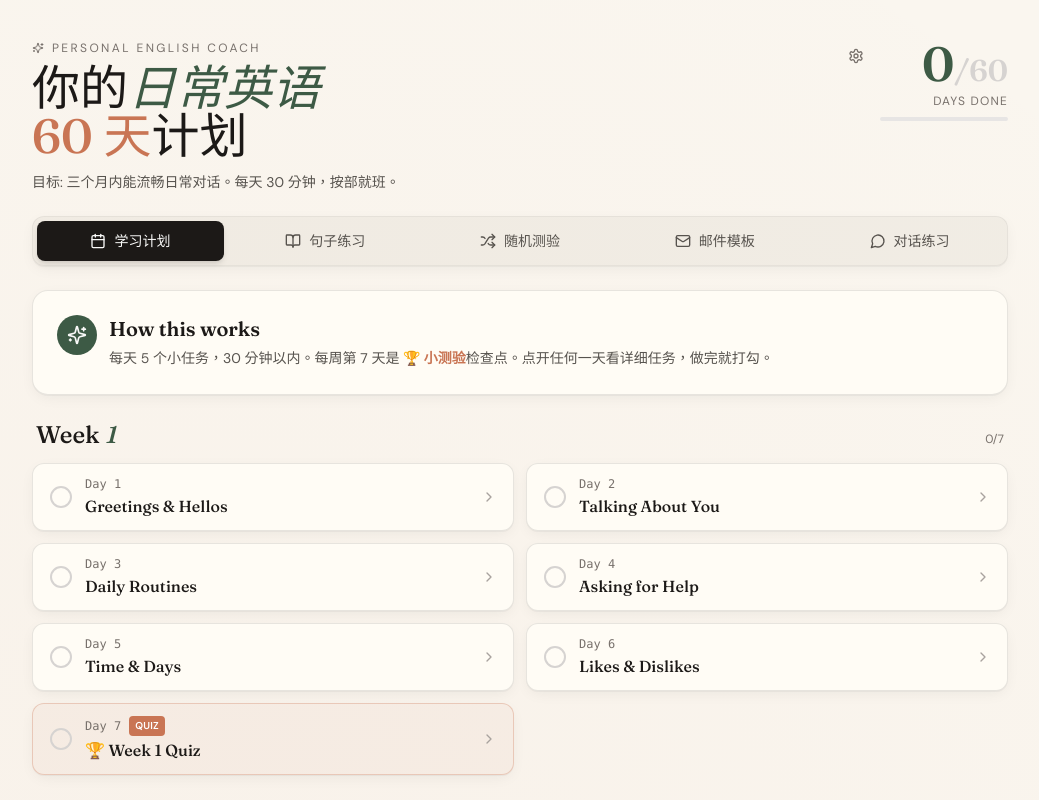
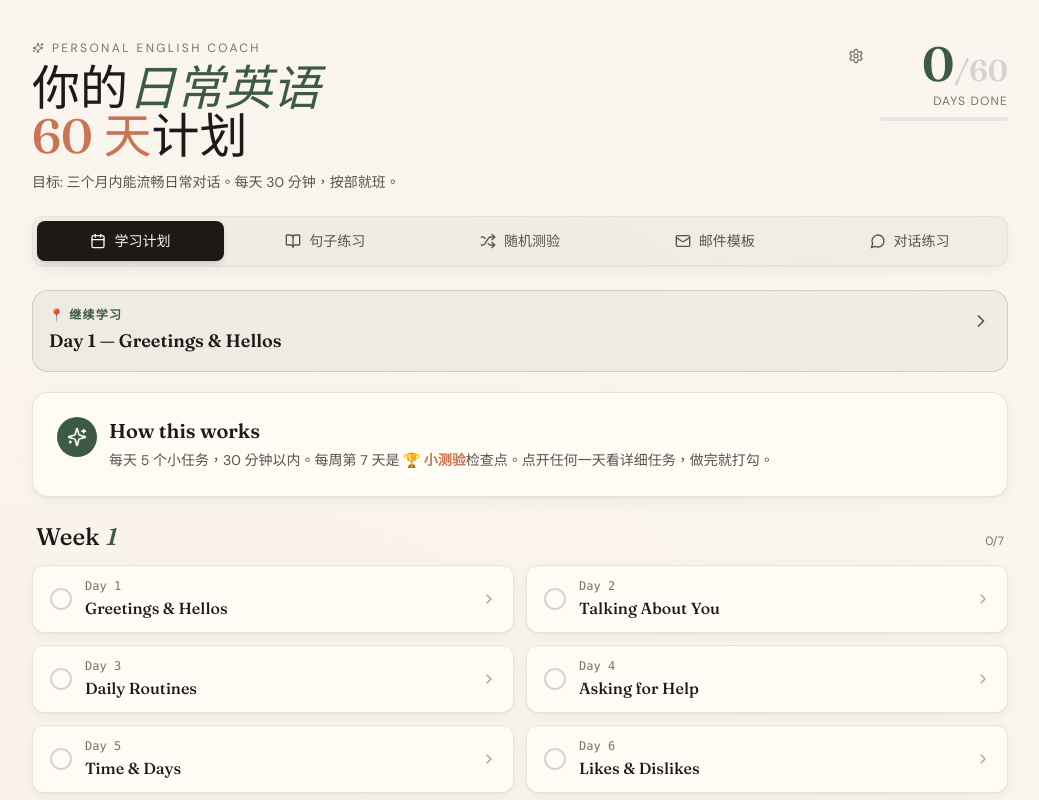
Before and after one commit to Eva-69/english-coach, a React (Vite) app: page / in a window 1280 px wide. Shown: the top 800 px of the page, without its empty margins (120-1159 px from the left). Built offline with nearby package versions, Linux system fonts and the light colour scheme.

Commit message:
feat: add what's next banner with auto-scroll to PlanView

```diff
--- a/src/App.jsx
+++ b/src/App.jsx
@@ -332,8 +332,43 @@ function PlanView({ completedDays, toggleDay, onJump }) {
   const [openDay, setOpenDay] = useState(null);
   const weeks = [1, 2, 3, 4, 5, 6, 7, 8, 9, 10];
 
+  const nextIncompleteDay = PLAN.find((d) => !completedDays.has(d.day));
+  const lastCompletedDay = [...PLAN].reverse().find((d) => completedDays.has(d.day));
+
+  const scrollToDay = (dayNum) => {
+    setOpenDay(dayNum);
+    setTimeout(() => {
+      document.getElementById(`day-${dayNum}`)?.scrollIntoView({ behavior: "smooth", block: "center" });
+    }, 50);
+  };
+
   return (
     <div className="anim-slide-up">
+      {nextIncompleteDay ? (
+        <button
+          onClick={() => scrollToDay(nextIncompleteDay.day)}
+          className="w-full text-left bg-[#3d5a45]/5 border border-[#3d5a45]/20 rounded-2xl p-4 mb-5 hover:bg-[#3d5a45]/10 transition-colors"
+        >
+          <div className="flex items-start justify-between gap-3">
+            <div>
+              <div className="text-xs text-[#3d5a45] font-semibold uppercase tracking-widest mb-1">📍 继续学习</div>
+              <div className="font-display text-lg font-semibold text-stone-900">
+                Day {nextIncompleteDay.day} — {nextIncompleteDay.theme}
+              </div>
+              {lastCompletedDay && (
+                <div className="text-xs text-stone-500 mt-0.5">上次完成: Day {lastCompletedDay.day}</div>
+              )}
+            </div>
+            <ChevronRight className="w-5 h-5 text-[#3d5a45] shrink-0 mt-1" />
+          </div>
+        </button>
+      ) : (
+        <div className="w-full bg-[#3d5a45]/5 border border-[#3d5a45]/20 rounded-2xl p-4 mb-5 text-center">
+          <div className="font-display text-lg font-semibold text-[#3d5a45]">🎉 全部完成！太厉害了！</div>
+          <div className="text-sm text-stone-600 mt-1">60 天全部打卡，你已经做到了。</div>
+        </div>
+      )}
+
       <div className="bg-[#fffcf5] border border-stone-900/10 rounded-2xl p-5 sm:p-6 ink-shadow mb-6">
         <div className="flex items-start gap-3">
           <div className="w-10 h-10 rounded-full bg-[#3d5a45] text-stone-50 flex items-center justify-center shrink-0">
@@ -364,8 +399,8 @@ function PlanView({ completedDays, toggleDay, onJump }) {
             </div>
             <div className="grid grid-cols-1 sm:grid-cols-2 gap-3">
               {days.map((d) => (
+                <div id={`day-${d.day}`} key={d.day}>
                   <DayCard
-                  key={d.day}
                     day={d}
                     done={completedDays.has(d.day)}
                     toggle={() => toggleDay(d.day)}
@@ -373,6 +408,7 @@ function PlanView({ completedDays, toggleDay, onJump }) {
                     onOpen={() => setOpenDay(openDay === d.day ? null : d.day)}
                     onJump={onJump}
                   />
+                </div>
               ))}
             </div>
           </section>
```
Lines whose indentation alone changed are shown as unchanged.
